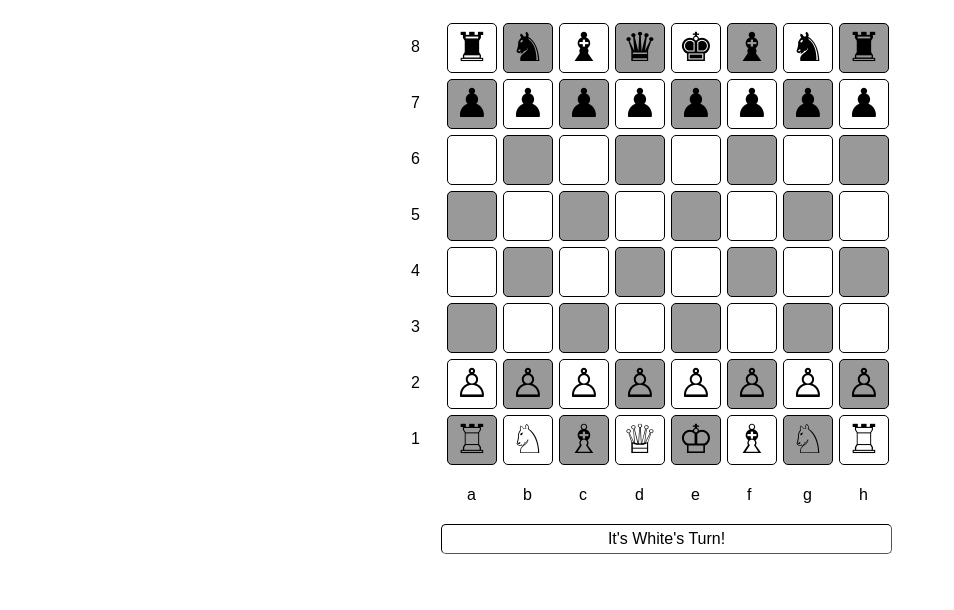
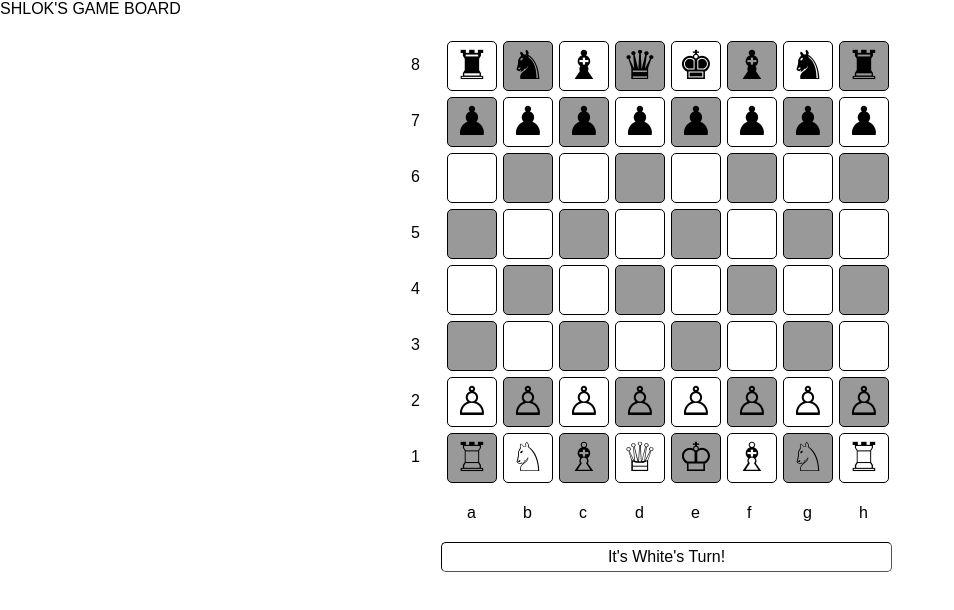
Before and after one commit to shlokkakde/chessGame, a plain HTML site: page index.html in a window 1280 px wide. Shown: the whole page, without its empty margins (0-954 px from the left). Drawn offline with nearby package versions, Linux system fonts and the light colour scheme.

Commit message:
Update index.html

```diff
--- a/index.html
+++ b/index.html
@@ -9,6 +9,7 @@
 </head>
 
 <body>
+    <p1>SHLOK'S GAME BOARD</p1>
     <div id="game">
         <div class='cellprefix'>8</div>
         <div class='gamecell' id='1_8'></div>
```
